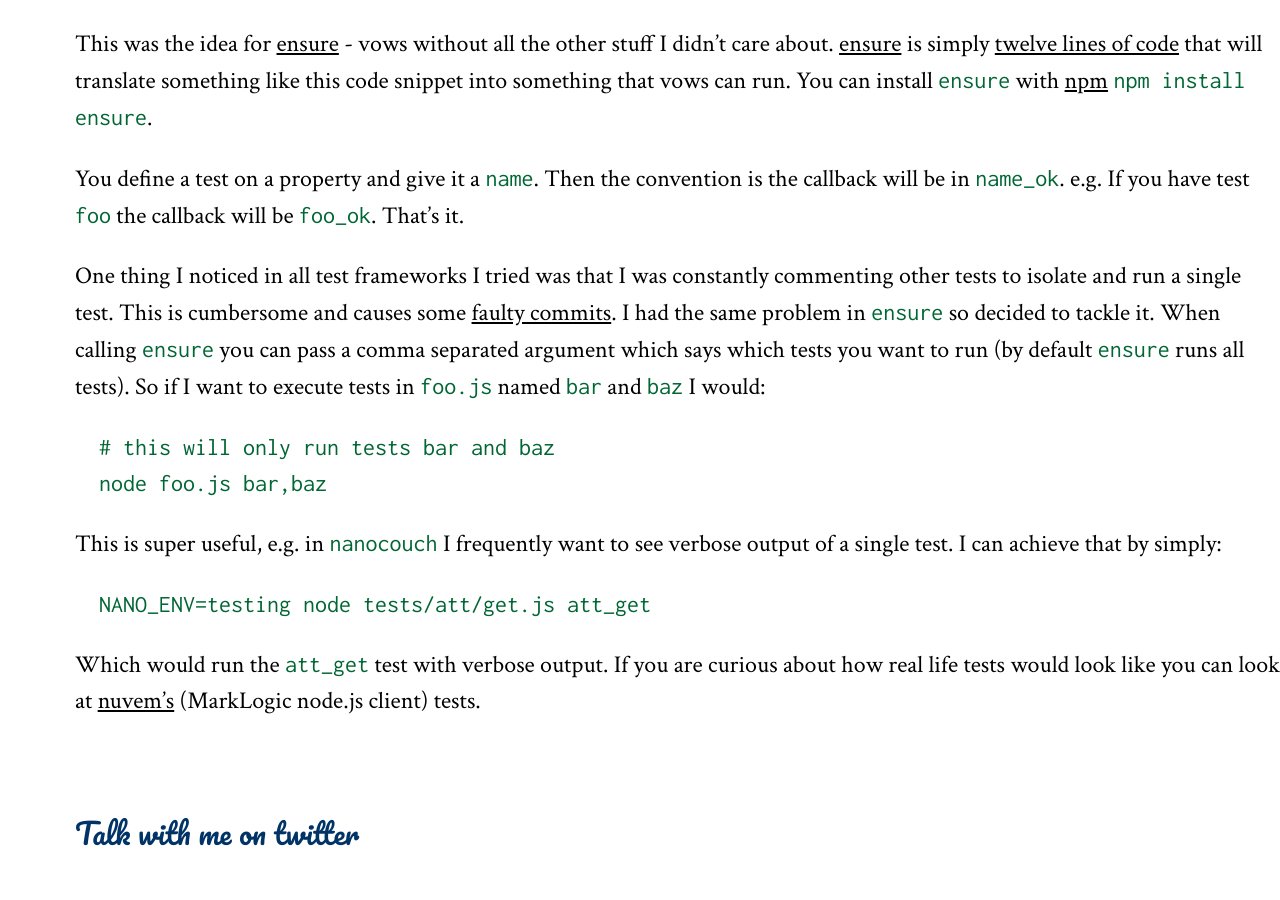
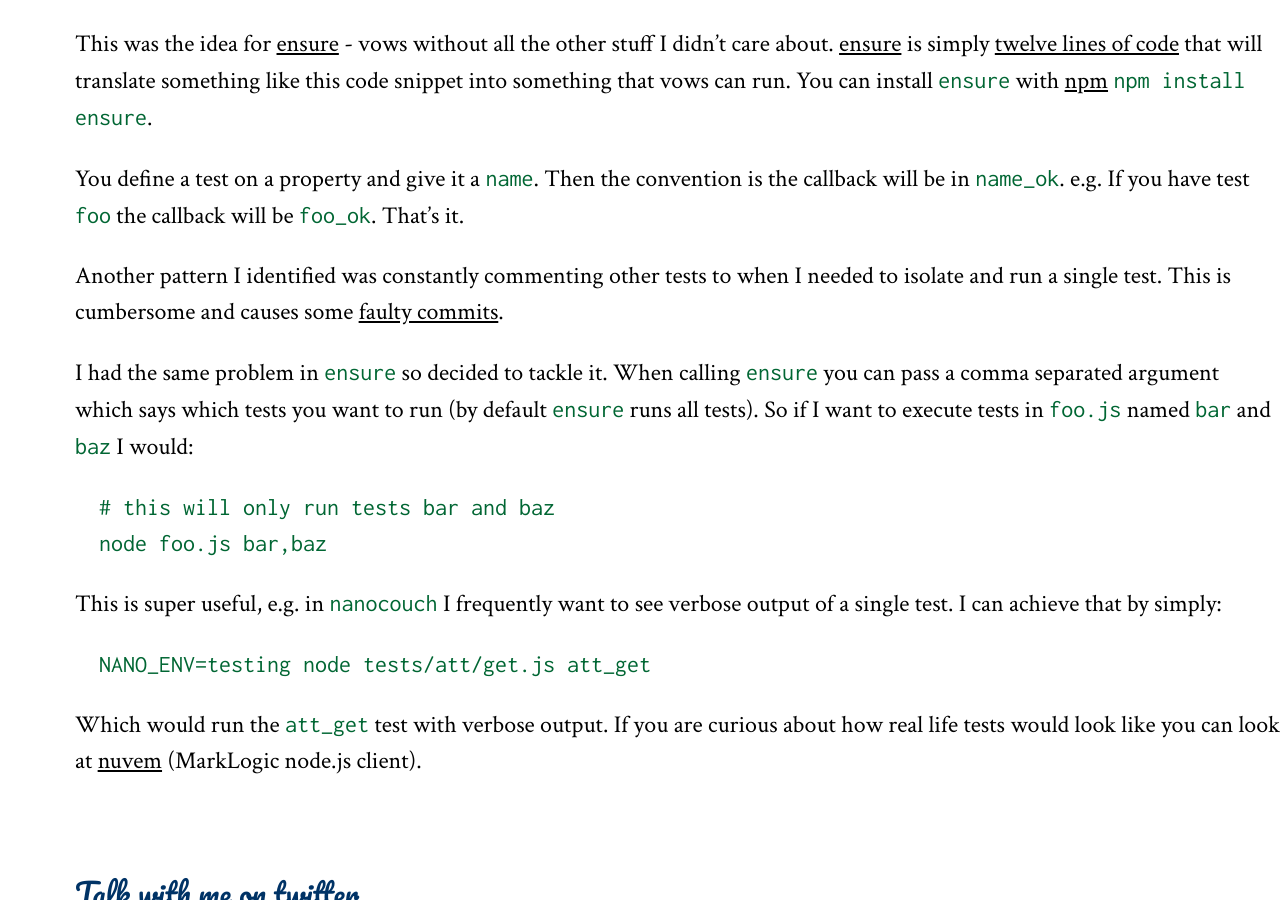
Before and after one commit to dscape/dscape.github.com, a Jekyll site: the page built from _posts/2011-09-06-ensure-easy-testing-with-nodejs-and-vows.markdown, in a window 1280 px wide and 900 px high, scrolled down 1100 px. Built offline with Jekyll 4.4.1, drawn with Linux system fonts in a browser that asks for light colours; Markdown is read by kramdown in place of the engine named in the settings; comment, search, counter and statistics services are not loaded.

Commit message:
minor updates to ensure article

```diff
--- a/_posts/2011-09-06-ensure-easy-testing-with-nodejs-and-vows.markdown
+++ b/_posts/2011-09-06-ensure-easy-testing-with-nodejs-and-vows.markdown
@@ -30,7 +30,9 @@
 
 You define a test on a property and give it a `name`. Then the convention is the callback will be in `name_ok`. e.g. If you have test `foo` the callback will be `foo_ok`. That's it.
 
-One thing I noticed in all test frameworks I tried was that I was constantly commenting other tests to isolate and run a single test. This is cumbersome and causes some [faulty commits][2]. I had the same problem in `ensure` so decided to tackle it. When calling `ensure` you can pass a comma separated argument which says which tests you want to run (by default `ensure` runs all tests). So if I want to execute tests in `foo.js` named `bar` and `baz` I would:
+Another pattern I identified was constantly commenting other tests to when I needed to isolate and run a single test. This is cumbersome and causes some [faulty commits][2].
+
+I had the same problem in `ensure` so decided to tackle it. When calling `ensure` you can pass a comma separated argument which says which tests you want to run (by default `ensure` runs all tests). So if I want to execute tests in `foo.js` named `bar` and `baz` I would:
 
       # this will only run tests bar and baz
       node foo.js bar,baz
@@ -39,7 +41,7 @@
 
       NANO_ENV=testing node tests/att/get.js att_get
 
-Which would run the `att_get` test with verbose output. If you are curious about how real life tests would look like you can look at [nuvem's][6] (MarkLogic node.js client) tests.
+Which would run the `att_get` test with verbose output. If you are curious about how real life tests would look like you can look at [nuvem][6] (MarkLogic node.js client).
 
 [1]: http://vowsjs.org/
 [2]: https://github.com/dscape/nuvem/commit/55adcd418c03d0b25308ca2a3b31a7f7677de27d#L1R11
```
